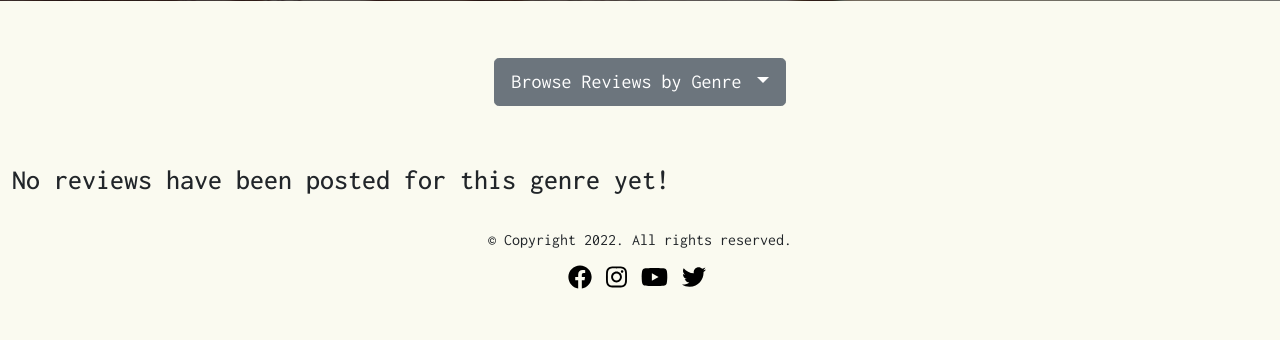
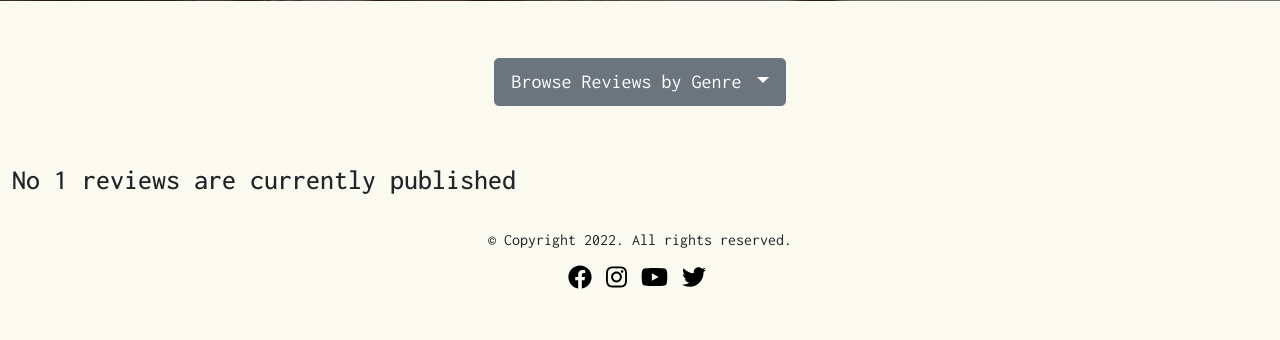
Before and after one commit to cornishcoder1/the_paper_lounge, a Django app: page /genre/1 in a window 1280 px wide. Shown: the part 460-800 px from the top of the page. Run offline with Django 3.2, Linux system fonts and the light colour scheme; data that the repository does not hold is empty; some libraries are stand-ins or nearby versions.

Commit message:
Add if statement to comments section to give message if no comments have yet been published

```diff
--- a/templates/genres.html
+++ b/templates/genres.html
@@ -68,7 +68,7 @@
 
         {% else %}
 
-        <h3 id="no-reviews">No reviews have been posted for this genre yet!</h3>
+        <h3 id="no-reviews">No {{ genlist.gen|title }} reviews are currently published</h3>
 
         {% endif %}
 
```
Also changed, not shown: templates/review_detail.html (+10 -0 lines).
